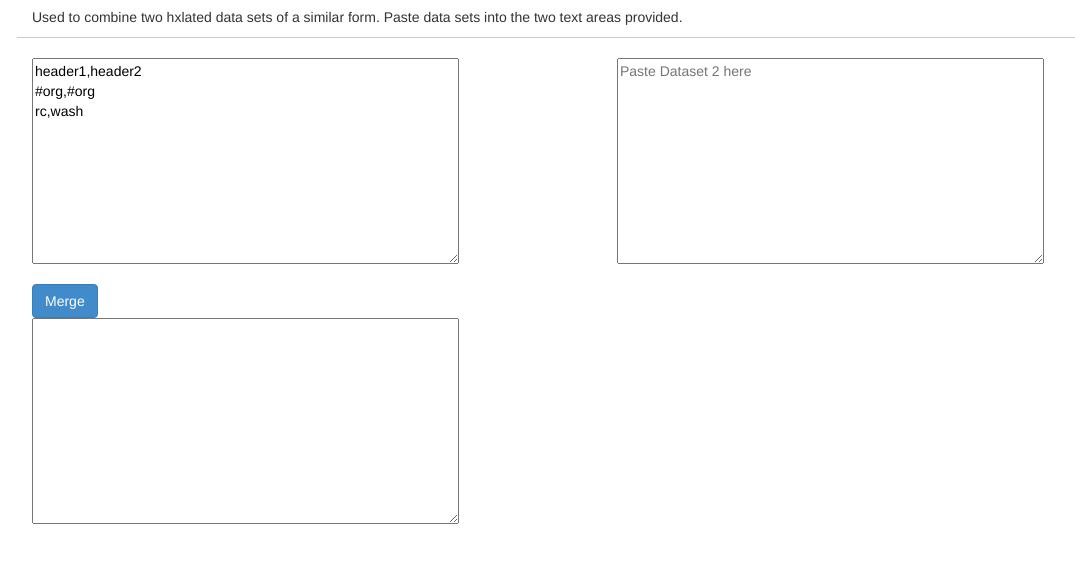
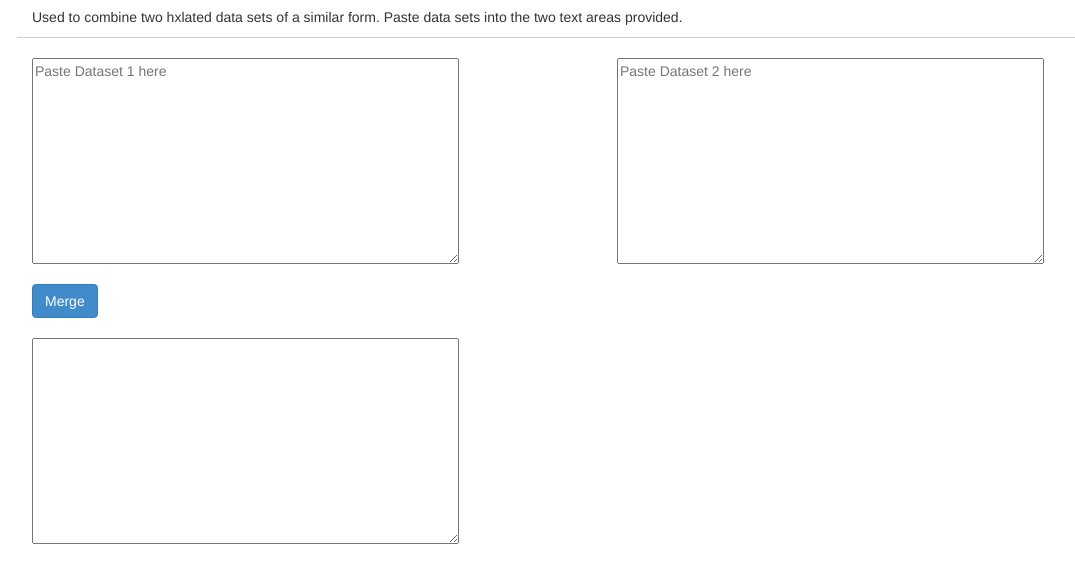
Before and after one commit to jiev333/hxl-web-tools, a plain HTML site: page hxl-merge.html in a window 1280 px wide. Shown: the part 63-646 px from the top of the page, without its empty margins (38-1113 px from the left). Drawn offline with Linux system fonts and the light colour scheme.

Commit message:
adding margins css

```diff
--- a/css/hxl-web-tools.css
+++ b/css/hxl-web-tools.css
@@ -4,7 +4,7 @@
 	border-bottom-color:#ccc;
 }
 
-.inputrow {
+.margin20 {
 	margin-bottom:20px;
 	margin-top:20px;
 }
--- a/hxl-merge.html
+++ b/hxl-merge.html
@@ -29,11 +29,9 @@
                     <p>Used to combine two hxlated data sets of a similar form. Paste data sets into the two text areas provided.</p>
                 </div>
             </div>
-            <div class="row inputrow">
+            <div class="row margin20">
                 <div class="col-md-6">
-                    <textarea id="hxldata1" rows="10" cols="50" placeholder="Paste Dataset 1 here">header1,header2
-#org,#org
-rc,wash</textarea>
+                    <textarea id="hxldata1" rows="10" cols="50" placeholder="Paste Dataset 1 here"></textarea>
                 </div>
                 <div class="col-md-6">
                     <textarea id="hxldata2" rows="10" cols="50" placeholder="Paste Dataset 2 here"></textarea>
@@ -45,7 +43,7 @@ rc,wash</textarea>
                 </div>
             </div>
             <div class="row">
-                <div class="col-md-12">
+                <div class="col-md-12 margin20">
                     <textarea id="hxloutput" rows="10" cols="50" placeholder=""></textarea>
                 </div>
             </div>
```
